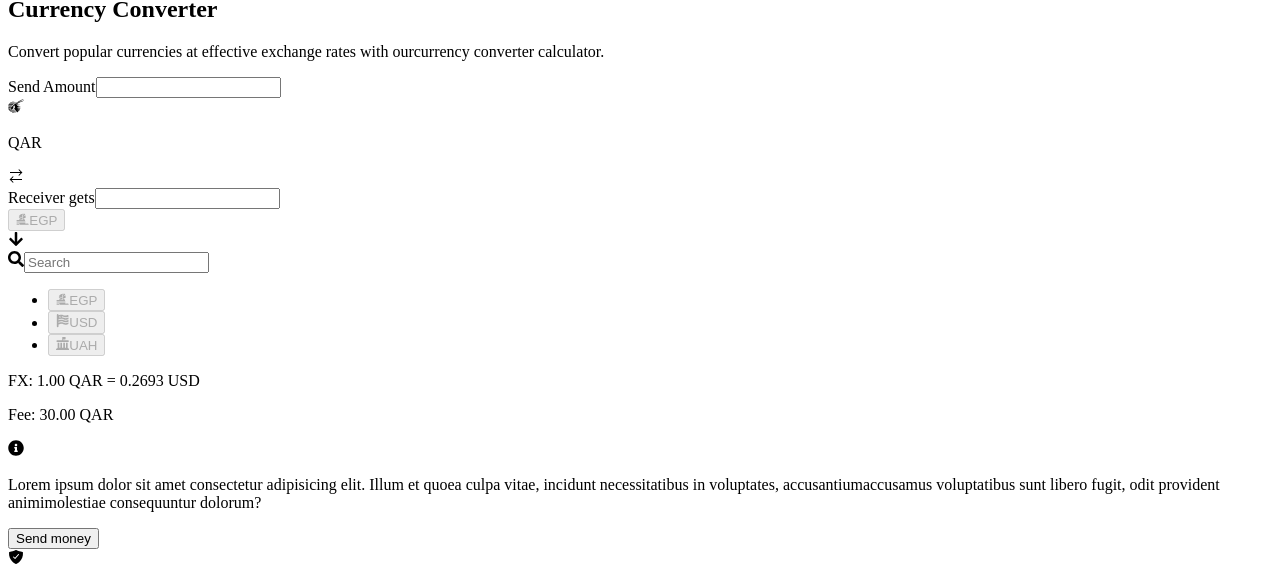
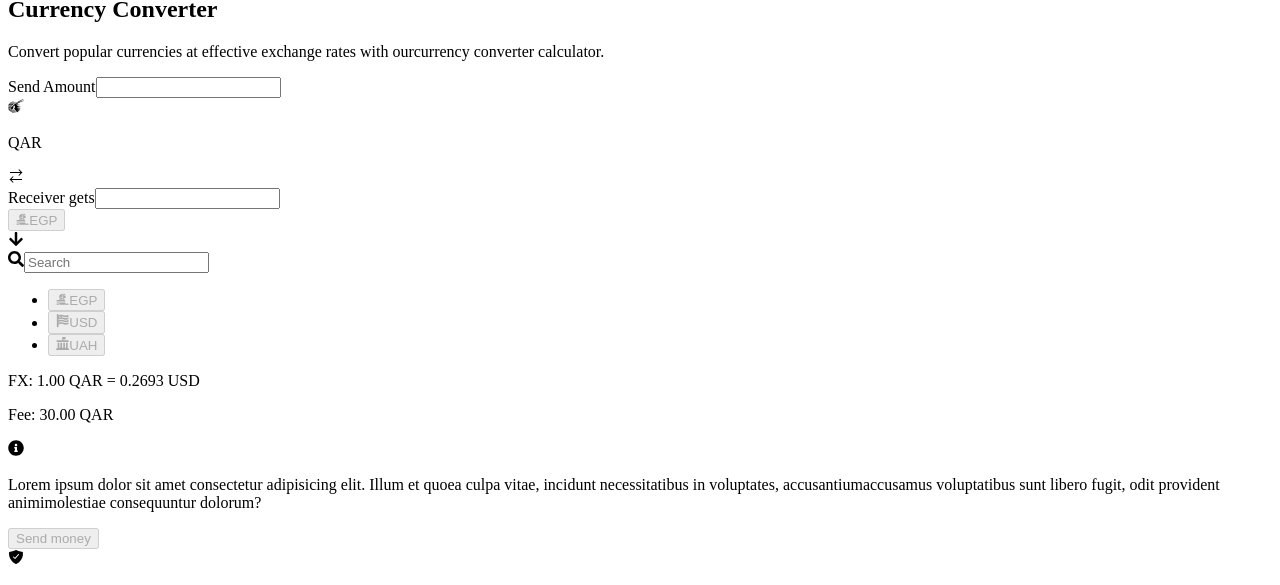
Before and after one commit to dmalenik/currency-converter-website, a React (Create React App) app: page / in a window 1280 px wide. Shown: the part 276-861 px from the top of the page. Built offline with nearby package versions, Linux system fonts and the light colour scheme.

Commit message:
test(Exchange): implement tests

```diff
--- a/src/components/Action.tsx
+++ b/src/components/Action.tsx
@@ -6,7 +6,7 @@ export type ActionProps = {
 
 export const Action = ({ action }: ActionProps) => {
   return (
-    <button type='button' disabled>
+    <button type='button' disabled data-testid='action'>
       {action}
     </button>
   )
--- a/src/views/exchange-section/components/Exchange.tsx
+++ b/src/views/exchange-section/components/Exchange.tsx
@@ -3,17 +3,18 @@ import { BaseCurrency } from './BaseCurrency'
 import { LiaExchangeAltSolid } from 'react-icons/lia'
 import { QuoteCurrency } from './QuoteCurrency'
 import { Rates } from './Rates'
+import { Action } from '../../../components'
 
 export const Exchange = () => {
   return (
-    <form action=''>
-      <div className='transaction'>
+    <form action='' data-testid='exchange'>
+      <div data-testid='transaction'>
         <BaseCurrency />
         <LiaExchangeAltSolid />
         <QuoteCurrency />
       </div>
       <Rates />
-      <button type='button'>Send money</button>
+      <Action action={'Send money'} />
     </form>
   )
 }
--- a/src/views/exchange-section/components/Rates.tsx
+++ b/src/views/exchange-section/components/Rates.tsx
@@ -3,7 +3,7 @@ import { FaInfoCircle } from 'react-icons/fa'
 
 export const Rates = () => {
   return (
-    <div className='currency-info'>
+    <div data-testid='currency-info'>
       <p>FX: 1.00 QAR = 0.2693 USD</p>
       <p>Fee: 30.00 QAR</p>
       <div>
```
Also changed, not shown: 2 other files (tests, documents, lock files or other folders).
